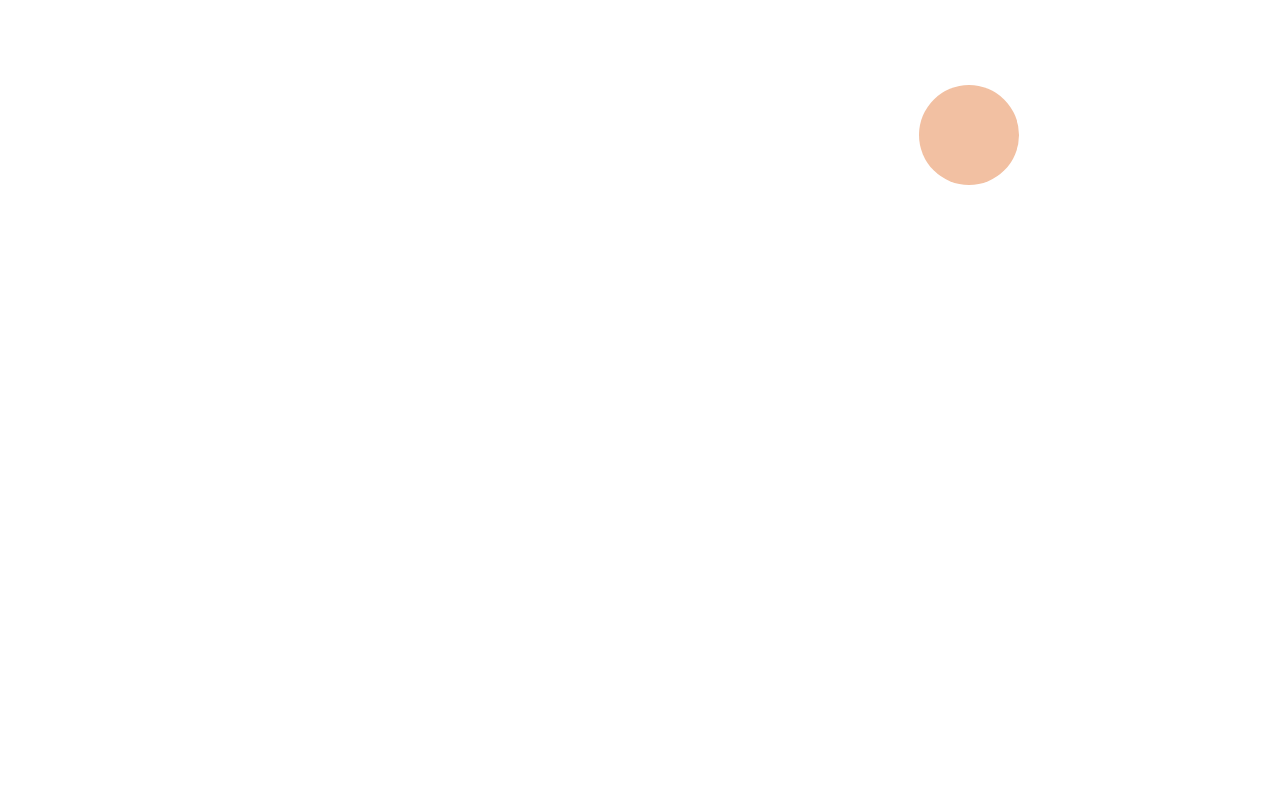
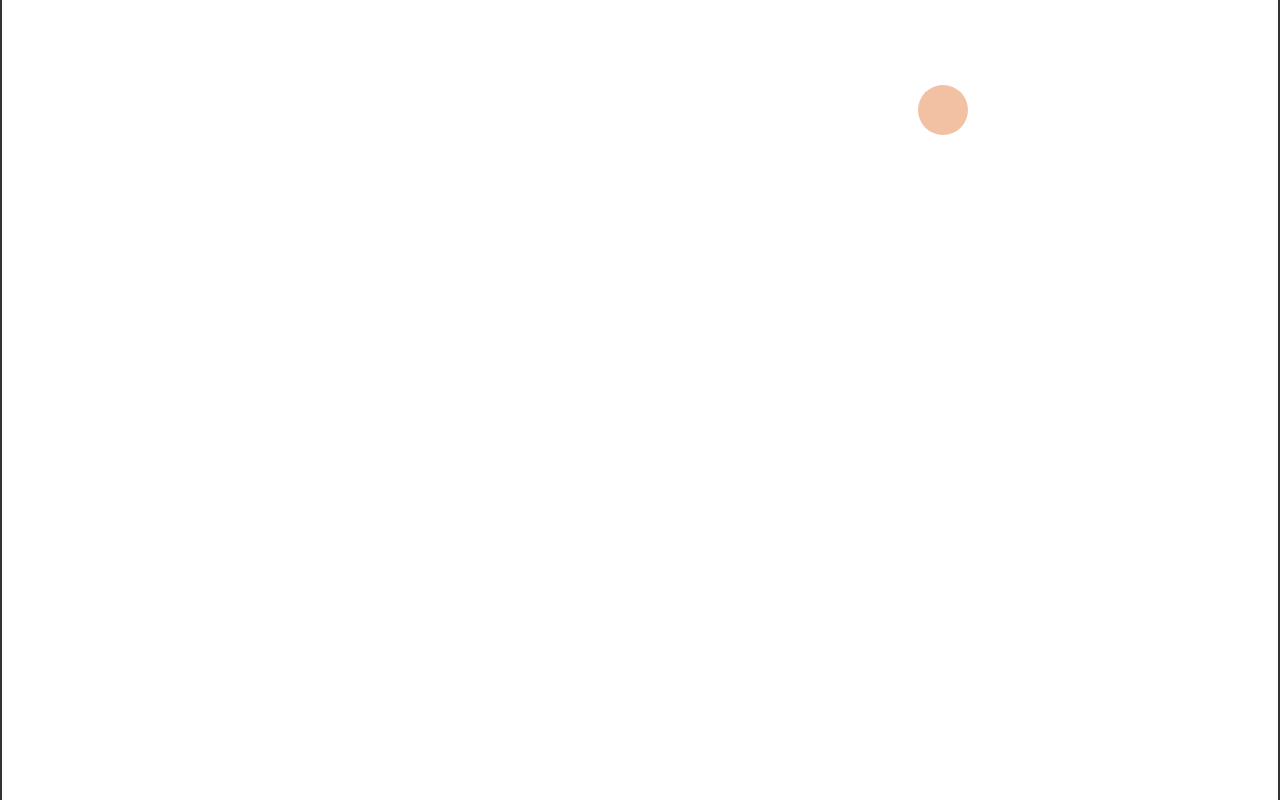
Before and after one commit to alexhernandes/ethan-jogo_bolinha, a plain HTML site: page index.html in a window 1280 px wide. Both pictures are taken after a click on the element 514 px from the left and 589 px from the top of the page. Drawn offline with Linux system fonts and the light colour scheme.

Commit message:
melhorias

```diff
--- a/index.html
+++ b/index.html
@@ -10,7 +10,7 @@
 
 <body>
     <div id="game-container"></div>
-    <audio id="click-sound" src="click.wav" preload="auto"></audio>
+    <audio id="click-sound" src="click.mp3" preload="auto"></audio>
     <script src="script.js"></script>
 </body>
 
--- a/script.js
+++ b/script.js
@@ -1,6 +1,21 @@
 document.addEventListener('DOMContentLoaded', () => {
     const gameContainer = document.getElementById('game-container');
     const clickSound = document.getElementById('click-sound');
+
+    // Força o modo de tela cheia
+    function requestFullScreen() {
+        if (document.documentElement.requestFullscreen) {
+            document.documentElement.requestFullscreen();
+        } else if (document.documentElement.mozRequestFullScreen) {
+            document.documentElement.mozRequestFullScreen();
+        } else if (document.documentElement.webkitRequestFullscreen) {
+            document.documentElement.webkitRequestFullscreen();
+        } else if (document.documentElement.msRequestFullscreen) {
+            document.documentElement.msRequestFullscreen();
+        }
+    }
+
+    requestFullScreen();
 
     function getRandomColor() {
         const letters = '0123456789ABCDEF';
@@ -26,11 +41,22 @@ document.addEventListener('DOMContentLoaded', () => {
         ball.style.left = `${x}px`;
         ball.style.top = `${y}px`;
 
-        ball.addEventListener('click', () => {
-            clickSound.play();
-            gameContainer.removeChild(ball);
-            createBall();
-        });
+        function handleClickOrTouch(e) {
+            e.preventDefault();  // Prevent default touch behavior
+            if (e.type === 'touchstart') {
+                e.stopPropagation();  // Prevent other touch events
+                gameContainer.removeChild(ball);
+                clickSound.play();
+                createBall();
+            } else if (e.type === 'click') {
+                gameContainer.removeChild(ball);
+                clickSound.play();
+                createBall();
+            }
+        }
+
+        ball.addEventListener('click', handleClickOrTouch);
+        ball.addEventListener('touchstart', handleClickOrTouch);
 
         gameContainer.appendChild(ball);
     }
--- a/styles.css
+++ b/styles.css
@@ -4,6 +4,7 @@ html {
     padding: 0;
     width: 100%;
     height: 100%;
+    overflow: hidden;
     display: flex;
     justify-content: center;
     align-items: center;
@@ -12,15 +13,19 @@ html {
 
 #game-container {
     position: relative;
-    width: 100%;
-    height: 100%;
+    width: 100vw;
+    height: 100vh;
+    border: 2px solid #333;
     background-color: #fff;
+    overflow: hidden;
 }
 
 .ball {
     position: absolute;
     border-radius: 50%;
-    width: 100px;
-    height: 100px;
+    width: 50px;
+    height: 50px;
     cursor: pointer;
+    touch-action: none;
+    /* Improves touch response */
 }
```
